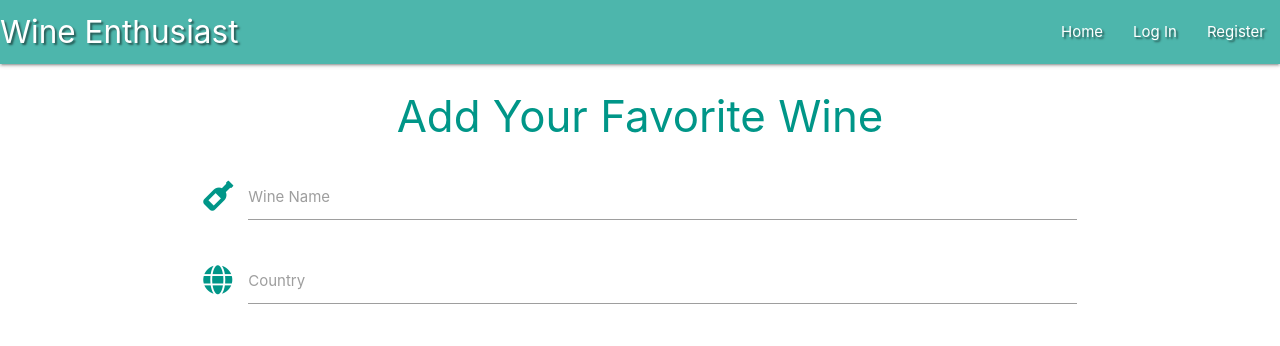
After one commit to YOSTINA-dh/TSEHAY-S--KITCHEN, a Flask app: page /add_list in a window 1280 px wide. The commit adds this page. Shown: the top 346 px of the page. Run offline with Flask 2, Linux system fonts and the light colour scheme; some libraries are stand-ins or nearby versions.

Commit message:
Creat add_list template

```diff
--- a/app.py
+++ b/app.py
@@ -99,6 +99,11 @@ def logout():
     return redirect(url_for("login"))
 
 
+@app.route("/add_list")
+def add_list():
+    return render_template("add_list.html")
+
+
 if __name__ == "__main__":
     app.run(host=os.environ.get("IP"),
             port=int(os.environ.get("PORT")),
--- /dev/null
+++ b/templates/add_list.html
@@ -0,0 +1,23 @@
+{% extends "base.html" %}
+{% block content %}
+
+<h3 class=" teal-text center-align">Add Your Favorite Wine</h3>
+
+<div class="row">
+    <form class="col s12" method="POST" action="">
+        <div class="row">
+            <div class="input-field col s12">
+                <i class="fas fa-wine-bottle prefix teal-text text-teal darken-4"></i>
+                <input id="icon_prefix" type="text" class="validate">
+                <label for="icon_prefix">Wine Name</label>
+            </div>
+            <div class="input-field col s12">
+                <i class="fas fa-globe prefix teal-text text-teal darken-4"></i>
+                <input id="icon_Country" type="tel" class="validate">
+                <label for="icon_Country">Country</label>
+            </div>
+        </div>
+    </form>
+</div>
+
+{% endblock %}
--- a/templates/base.html
+++ b/templates/base.html
@@ -27,7 +27,7 @@
                     <li><a href="{{ url_for('get_lists') }}">Home</a></li>
                     {% if session.user %}
                         <li><a href="{{ url_for('profile', username=session['user']) }}">Profile</a></li>
-                        <li><a href="#">New List</a></li>
+                        <li><a href="{{ url_for('add_list') }}">New List</a></li>
                         <li><a href="#">Manage Categories</a></li>
                         <li><a href="{{ url_for('logout') }}">Log Out</a></li>
                     {% else %}
@@ -46,7 +46,7 @@
             <li><a href="{{ url_for('get_lists') }}">Home</a></li>
             {% if session.user %}
                 <li><a href="{{ url_for('profile', username=session['user']) }}">Profile</a></li>
-                <li><a href="#">New List</a></li>
+                <li><a href="{{ url_for('add_list') }}">New List</a></li>
                 <li><a href="#">Manage Categories</a></li>
                 <li><a href="{{ url_for('logout') }}">Log Out</a></li>
             {% else %}
```
